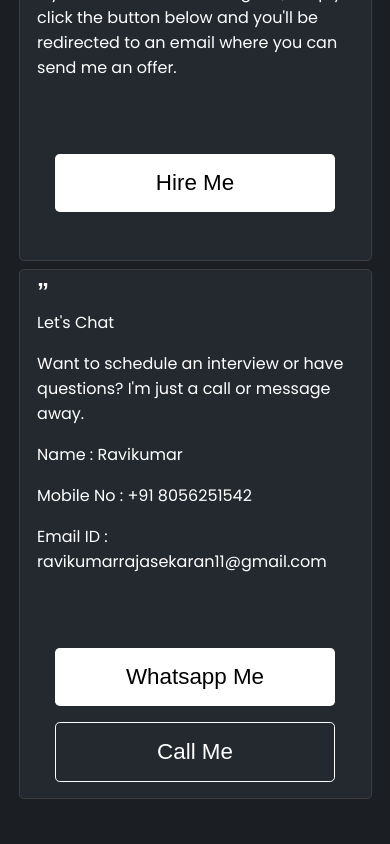
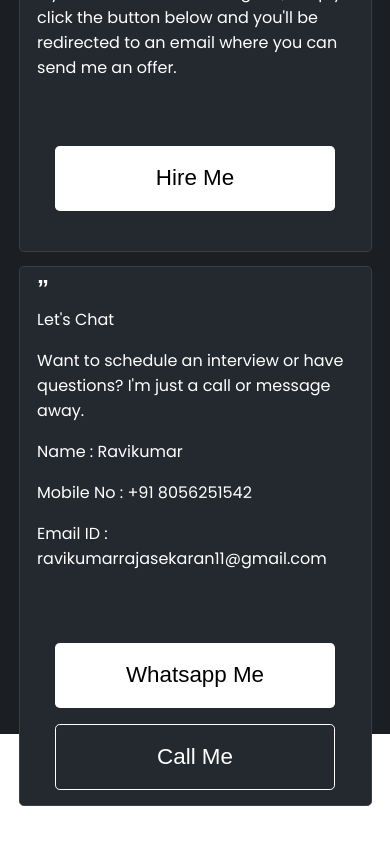
Before and after one commit to ravisdraw/raviverse, a React (Create React App) app: page / in a window 390 px wide. Shown: the part 3933-4777 px from the top of the page. After the commit the page ends 4739 px from the top, so only its background shows below. Built offline with nearby package versions, Linux system fonts and the light colour scheme.

Commit message:
complete layout

```diff
--- a/src/App.css
+++ b/src/App.css
@@ -1,7 +1,9 @@
 .main-wrapper {
   width: 100vw;
-  height: 600vh;
+  /* height: 600vh; */
   /* height: 100%; */
   background: linear-gradient(to bottom, #2C2445 0%, #1B1F24 60%);
   user-select: none;
+  margin: 0;
+  box-sizing: border-box;
 }
--- a/src/App.js
+++ b/src/App.js
@@ -5,7 +5,7 @@ import Projects from './Projects/Projects';
 import { Element } from 'react-scroll';
 import Skills from './Skills/Skills';
 import Experience from './Experience/Experience'
-import HireMe from './Hire Me/HireMe';
+import HireMe from './Hire Me/HireMe'
 
 function App() {
   return (
--- a/src/Elements/Contact Me/ContactMe.css
+++ /dev/null
@@ -1,98 +0,0 @@
-.contactMe-wrapper {
-    height: 100%;
-    width: 100%;
-    display: grid;
-    place-items: center;
-    font-family: 'Poppins';
-}
-
-.contactMe-card {
-    width: 80%;
-    height: 90%;
-    background-color: #24292F;
-    border: 1px solid #3e3e3e;
-    border-radius: 0.3rem;
-}
-
-.contactMe-card:hover {
-    box-shadow: rgba(0, 0, 0, 0.15) 0px 15px 25px, rgba(0, 0, 0, 0.05) 0px 5px 10px;
-}
-
-.contactMe-card h1 {
-    font-size: 3rem;
-    color: white;
-    font-family: sans-serif;
-    margin: 0;
-    padding: 1rem 3rem;
-    padding-bottom: 0;
-}
-
-.contactMe-card h2 {
-    margin: 0;
-    color: white;
-    font-size: 1.2rem;
-    padding: 0rem 3rem;
-    font-weight: 400;
-    margin-bottom: 1rem;
-}
-
-.contactMe-btns {
-    width: 100%;
-    display: flex;
-    gap: 1rem;
-    margin-top: 3rem;
-    justify-content: center;
-}
-
-.contactMe-card button {
-    padding: 1rem;
-    font-size: 1.4rem;
-    font-weight: 500;
-    background-color: white;
-    border: none;
-    border-radius: 0.3rem;
-    cursor: pointer;
-    width: 40%;
-    text-decoration: none;
-    color: black;
-}
-
-.contactMe-btns .call-btn {
-    background-color: transparent;
-    color: white;
-    border: 1px solid white;
-}
-
-@media only screen and (max-width: 767px) {
-    .contactMe-card {
-        width: 100%;
-        height: 100%;
-    }
-
-    .contactMe-card h1 {
-        font-size: 2rem;
-        padding: 1rem 1rem;
-        padding-bottom: 0;
-    }
-
-    .contactMe-card h2 {
-        font-size: 1rem;
-        padding: 0rem 1rem;
-        font-weight: 400;
-    }
-
-    .contactMe-card button {
-        margin: 0.5rem 2rem;
-        font-size: 1.2rem;
-    }
-
-    .contactMe-btns {
-        margin-top: 1rem;
-        flex-direction: column;
-        gap: 1rem;
-    }
-
-    .contactMe-btns button {
-        width: auto;
-    }
-}
--- a/src/Elements/HireMe Modal/HireMeModal.css
+++ /dev/null
@@ -1,74 +0,0 @@
-.hireMeModal-wrapper {
-    height: 100%;
-    width: 100%;
-    display: grid;
-    place-items: center;
-    font-family: 'Poppins';
-}
-
-.hireMe-card {
-    width: 80%;
-    height: 90%;
-    background-color: #24292F;
-    border: 1px solid #3e3e3e;
-    border-radius: 0.3rem;
-}
-
-.hireMe-card:hover {
-    box-shadow: rgba(0, 0, 0, 0.15) 0px 15px 25px, rgba(0, 0, 0, 0.05) 0px 5px 10px;
-}
-
-.hireMe-card h1 {
-    font-size: 3rem;
-    color: white;
-    font-family: sans-serif;
-    margin: 0;
-    padding: 1rem 3rem;
-    padding-bottom: 0;
-}
-
-.hireMe-card h2 {
-    margin: 0;
-    color: white;
-    font-size: 1.5rem;
-    padding: 0rem 3rem;
-    font-weight: 400;
-}
-
-.hireMe-card button {
-    padding: 1rem;
-    width: 80%;
-    margin: 3rem;
-    font-size: 1.4rem;
-    font-weight: 500;
-    background-color: white;
-    border: none;
-    border-radius: 0.3rem;
-    cursor: pointer;
-    text-decoration: none;
-    color: black;
-}
-
-@media only screen and (max-width: 767px) {
-    .hireMe-card {
-        width: 100%;
-        height: 100%;
-    }
-
-    .hireMe-card h1 {
-        font-size: 2rem;
-        padding: 1rem 1rem;
-        padding-bottom: 0;
-    }
-
-    .hireMe-card h2 {
-        font-size: 1rem;
-        padding: 0rem 1rem;
-        font-weight: 400;
-    }
-
-    .hireMe-card button {
-        margin: 1rem 2rem;
-        font-size: 1.2rem;
-    }
-}
--- a/src/Experience/Experience.js
+++ b/src/Experience/Experience.js
@@ -10,7 +10,7 @@ function Experience() {
                     <h3>Over the course of my 2.5 years at TCS, I had the opportunity to grow both personally and professionally, acquiring the tools and skills necessary to tackle any challenge with confidence and ease</h3>
                 </div>
                 <div className="experience-main-content">
-                    <ul class="gradient-list">
+                    <ul className="gradient-list">
                         <li>Possess strong analytical skills, excellent communication, and organizational skills, and can work both independently and collaboratively as part of a team.</li>
                         <li>Proficient in Angular with 2.5 years of experience in analysis, UI/UX design, testing, documentation, and development of applications.</li>
                         <li>Skilled in team collaboration, which enables effective group work and leadership.</li>
--- a/src/Hire Me/HireMe.css
+++ b/src/Hire Me/HireMe.css
@@ -85,9 +85,9 @@
 }
 
 .hireMe-card button {
-    padding: 1rem;
+    padding: 1.2rem 1rem;
     width: 80%;
-    margin: 3rem;
+    margin: 2.5rem 3rem;
     font-size: 1.4rem;
     font-weight: 500;
     background-color: white;
@@ -141,6 +141,7 @@
     width: 100%;
     display: flex;
     justify-content: center;
+    height: 9rem;
 }
 
 .contactMe-btns button {
@@ -153,7 +154,7 @@
     width: 40%;
     text-decoration: none;
     color: black;
-    margin: 3rem 2rem;
+    margin: 2.5rem 1rem;
 }
 
 .contactMe-btns .call-btn {
--- a/src/Hire Me/HireMe.js
+++ b/src/Hire Me/HireMe.js
@@ -31,7 +31,7 @@ function HireMe() {
                         </div>
                         <div className="contactMe-btns">
                             <button>Whatsapp Me</button>
-                            <button class="call-btn">Call Me</button>
+                            <button className="call-btn">Call Me</button>
                         </div>
                     </div>
                 </div>
--- a/src/Navigation/Navigation.js
+++ b/src/Navigation/Navigation.js
@@ -11,8 +11,7 @@ function Navigation() {
         display: showSidebar ? 'grid' : 'none',
     };
 
-    const navItems = ['Projects', 'Skills', 'Experience', 'Hire Me', 'Profile'];
-    const navMobItems = ['Hire Me', 'About Me']
+    const navItems = ['Projects', 'Skills', 'Experience', 'Hire Me'];
 
     const [isVisible, setIsVisible] = useState(false);
 
@@ -61,12 +60,9 @@ function Navigation() {
             </div>
             <div className="ham-menu" style={hamStyle}>
                 <div className="ham-menu-container">
-                    {navMobItems.map((item, index) =>
-                        <Link to={item} smooth={true} key={index}>
-                            <div className="ham-items" >{item}</div>
-                        </Link>
-                    )
-                    }
+                    <Link to={'Hire Me'} smooth={true}>
+                        <div className="ham-items" >Hire Me</div>
+                    </Link>
                 </div>
             </div>
 
```
Also changed, not shown: src/Elements/Contact Me/ContactMe.js (deleted, +0 -23 lines), src/Elements/HireMe Modal/HireMeModal.js (deleted, +0 -16 lines).
